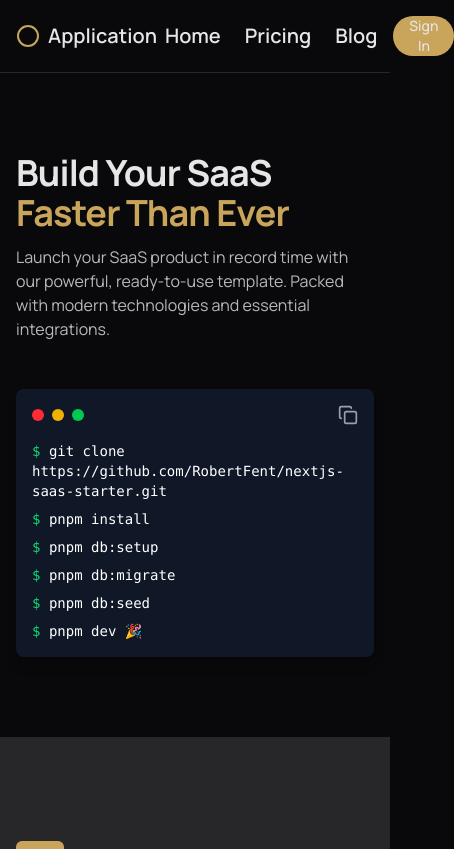
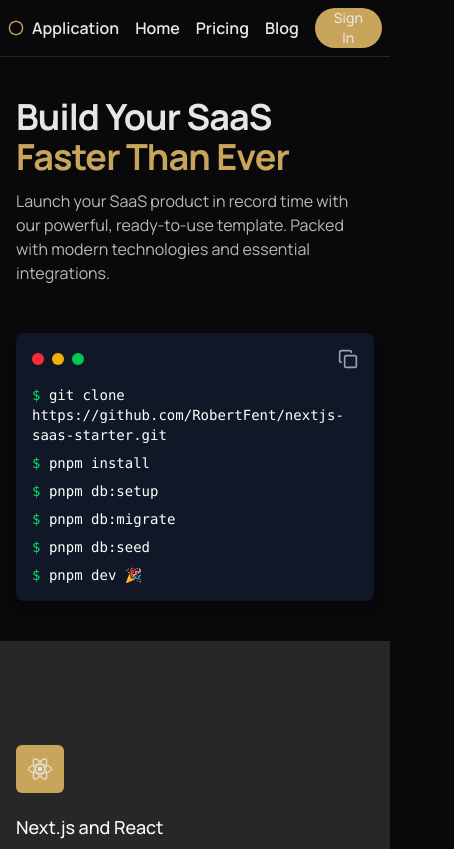
Before and after one commit to RobertFent/nextjs-saas-starter, a Next.js app: page / in a window 390 px wide. Shown: the top 849 px of the page, 454 px wide, since content can reach past the window. Built offline with nearby package versions, Linux system fonts and the light colour scheme; no server answers.

Commit message:
Additionaly made navbar mobile friendly

```diff
--- a/app/(landing)/layout.tsx
+++ b/app/(landing)/layout.tsx
@@ -30,8 +30,8 @@
 
 				<SignedIn>
 					<Link href='/saas' className='flex items-center'>
-						<span className='ml-2 text-xl font-semibold'>
-							Application
+						<span className='sm:ml-2 sm:text-xl font-semibold'>
+							Dashboard
 						</span>
 					</Link>
 				</SignedIn>
@@ -43,26 +43,30 @@
 const Header = (): JSX.Element => {
 	return (
 		<header className='border-b'>
-			<div className='max-w-7xl mx-auto px-4 sm:px-6 lg:px-8 py-4 flex justify-between items-center'>
+			<div className='max-w-7xl mx-auto px-2 sm:px-6 lg:px-8 py-2 sm:py-4 flex justify-between items-center overflow-auto'>
 				{/* left items */}
 				<Link href='/' className='flex items-center'>
-					<CircleIcon className='h-6 w-6 text-accent' />
-					<span className='ml-2 text-xl font-semibold'>
+					<CircleIcon className='h-4 sm:h-6 w-4 sm:w-6 text-accent' />
+					<span className='ml-2 sm:text-xl font-semibold'>
 						Application
 					</span>
 				</Link>
 				{/* right items */}
 				<div className='flex items-center space-x-4'>
 					<Link href='/'>
-						<span className='ml-2 text-xl font-semibold'>Home</span>
+						<span className='ml-4 sm:text-xl font-semibold'>
+							Home
+						</span>
 					</Link>
 					<Link href='/pricing'>
-						<span className='ml-2 text-xl font-semibold'>
+						<span className='sm:ml-2 sm:text-xl font-semibold'>
 							Pricing
 						</span>
 					</Link>
 					<Link href='/blog'>
-						<span className='ml-2 text-xl font-semibold'>Blog</span>
+						<span className='sm:ml-2 sm:text-xl font-semibold'>
+							Blog
+						</span>
 					</Link>
 					<ClerkMenu />
 				</div>
--- a/app/(landing)/page.tsx
+++ b/app/(landing)/page.tsx
@@ -34,7 +34,7 @@
 export default function HomePage(): JSX.Element {
 	return (
 		<main>
-			<section className='py-20'>
+			<section className='py-10 sm:py-20'>
 				<div className='max-w-7xl mx-auto px-4 sm:px-6 lg:px-8'>
 					<div className='lg:grid lg:grid-cols-12 lg:gap-8'>
 						<div className='sm:text-center md:max-w-2xl md:mx-auto lg:col-span-6 lg:text-left'>
--- a/app/(saas)/layout.tsx
+++ b/app/(saas)/layout.tsx
@@ -8,18 +8,18 @@
 const Header = (): JSX.Element => {
 	return (
 		<header className='border-b'>
-			<div className='max-w-7xl mx-auto px-4 sm:px-6 lg:px-8 py-4 flex justify-between items-center'>
+			<div className='max-w-7xl mx-auto px-4 sm:px-6 lg:px-8 py-4 flex justify-between items-center overflow-auto'>
 				{/* left items */}
 				<Link href='/saas' className='flex items-center'>
-					<CircleIcon className='h-6 w-6 text-accent' />
-					<span className='ml-2 text-xl font-semibold'>
+					<CircleIcon className='h-4 sm:h-6 w-4 sm:w-6 text-accent' />
+					<span className='ml-2 sm:text-xl font-semibold'>
 						Application
 					</span>
 				</Link>
 				{/* right items */}
 				<div className='flex items-center space-x-4'>
 					<Link href='/saas/dashboard' className='flex items-center'>
-						<span className='ml-2 text-xl font-semibold'>
+						<span className='ml-4 sm:text-xl font-semibold'>
 							Dashboard
 						</span>
 					</Link>
```
